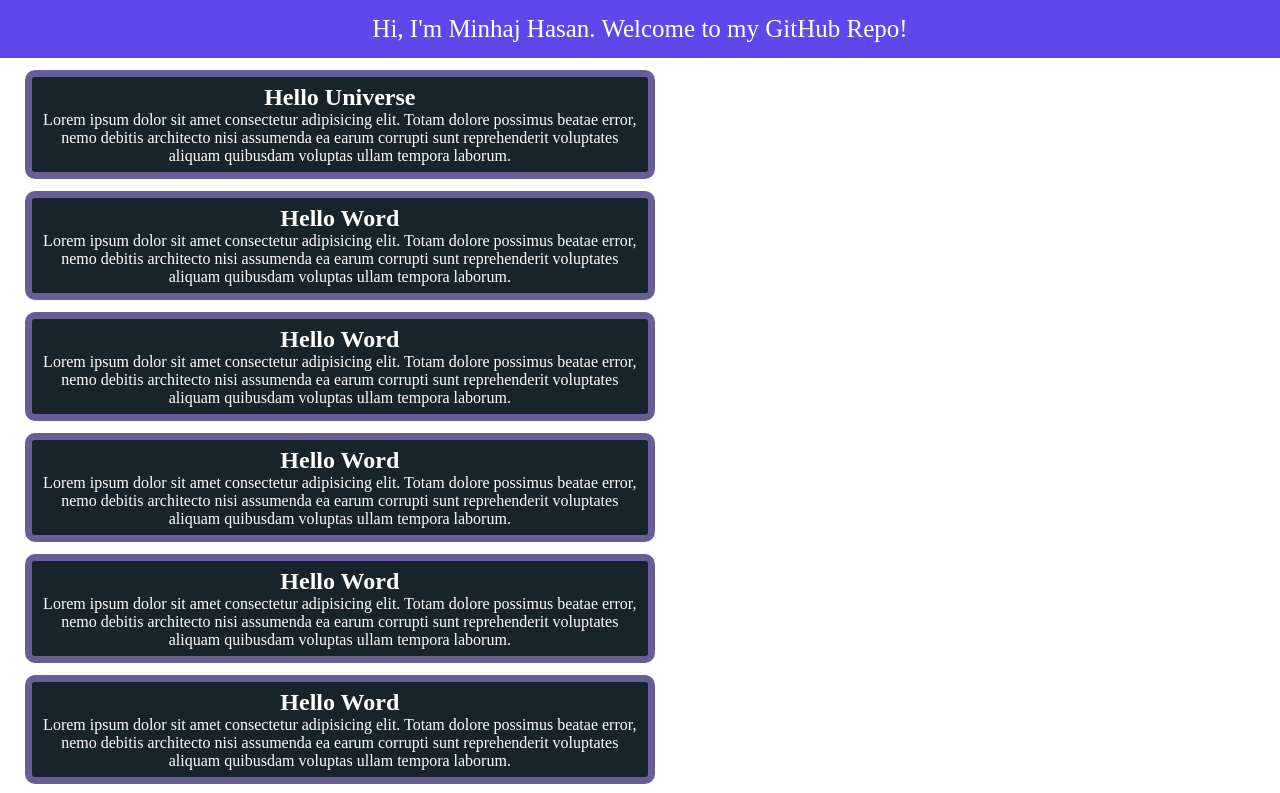
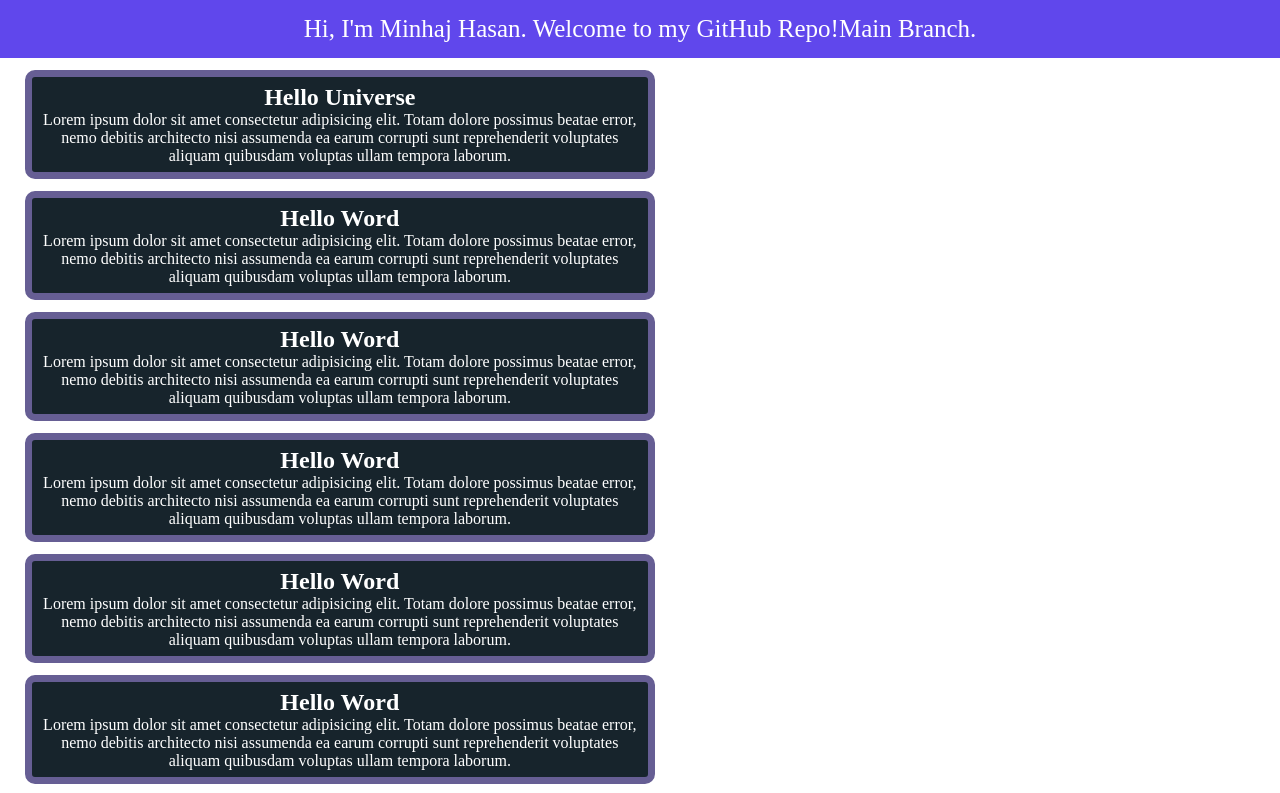
Before and after one commit to minhajhasan-dev/My-First-Website, a plain HTML site: page index.html in a window 1280 px wide. Shown: the top 793 px of the page. Drawn offline with Linux system fonts and the light colour scheme.

Commit message:
this is main branch

```diff
--- a/index.html
+++ b/index.html
@@ -8,7 +8,8 @@
 </head>
 <body>
     <section id="header">
-        <p>Hi, I'm Minhaj Hasan. Welcome to my GitHub Repo!</p>
+        <p>Hi, I'm Minhaj Hasan. Welcome to my GitHub Repo!Main Branch.
+        </p>
     </section>
     <section class="post">
         <h2>Hello Universe</h2>
```
